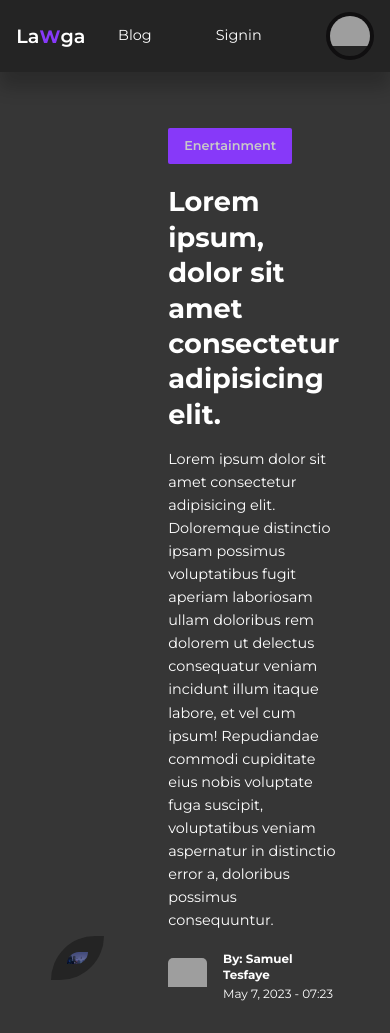
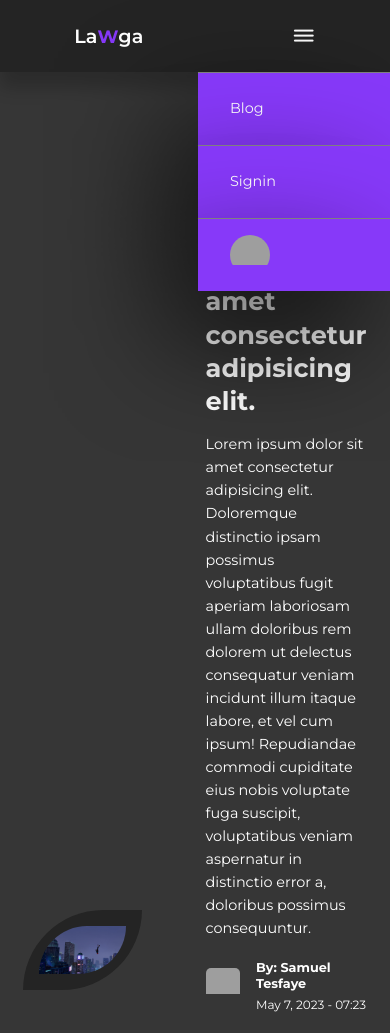
Before and after one commit to Amenediel/Lawga-Blog, a PHP site: page / in a window 390 px wide; the page is wider, and only the part inside the window is pictured. Shown: the top 1033 px of that part. Run offline with PHP 8.4, Linux system fonts and the light colour scheme; grey boxes are pictures that could not be loaded.

Commit message:
starting up on making the home page responsive

```diff
--- a/style.css
+++ b/style.css
@@ -299,3 +299,86 @@ footer{
     padding: 1.5rem 0;
     border-top: 2px solid grey;
 }
+/*tablet*/
+@media screen and (max-width: 1024px) {
+    .container{
+        width:var(--container-width-md)
+    }
+
+     h2{
+        font-size: 1.6rem;
+
+     }
+     h3{
+        font-size: 1.2rem;
+     }
+
+     h5{
+        font-size: 0.8rem;
+     }
+
+     nav button{
+        display: inline-block;
+        font-size: 1.5rem;
+        background: transparent;
+        color: white;
+        cursor: pointer;
+     }
+
+     nav button#close_nav{
+        display: none;
+     }
+
+     .nav_container{
+        position: relative;
+     }
+
+     .nav_items{
+        position: absolute;
+        flex-direction: column;
+        top: 100%;
+        right: 0;
+        width: 12rem;
+        align-items: flex-start;
+        justify-content: center;
+        gap: 0;
+
+
+     }
+     .nav_items li{
+        width: 100%;
+        height: 4.5rem;
+        display: flex;
+        align-items: center;
+        box-shadow: -2rem 3rem 7rem rgba(0,0,0,0.7);
+        background: var(--color-1);
+        border-top: 1px solid grey;
+
+     }
+
+     .nav_items li a {
+        border-radius: 0;
+        width: 100%;
+        height: 100%;
+        background: var(--color-1);
+        padding: 0 2rem;
+        display: flex;
+        align-items: center;
+
+     }
+
+     .nav_profile ul {
+        top: 100%;
+        width: 100%;
+     }
+
+     .nav_profile .avatar{
+        margin-left: 2rem;
+        border:0;
+     }
+
+
+
+
+
+}
```
